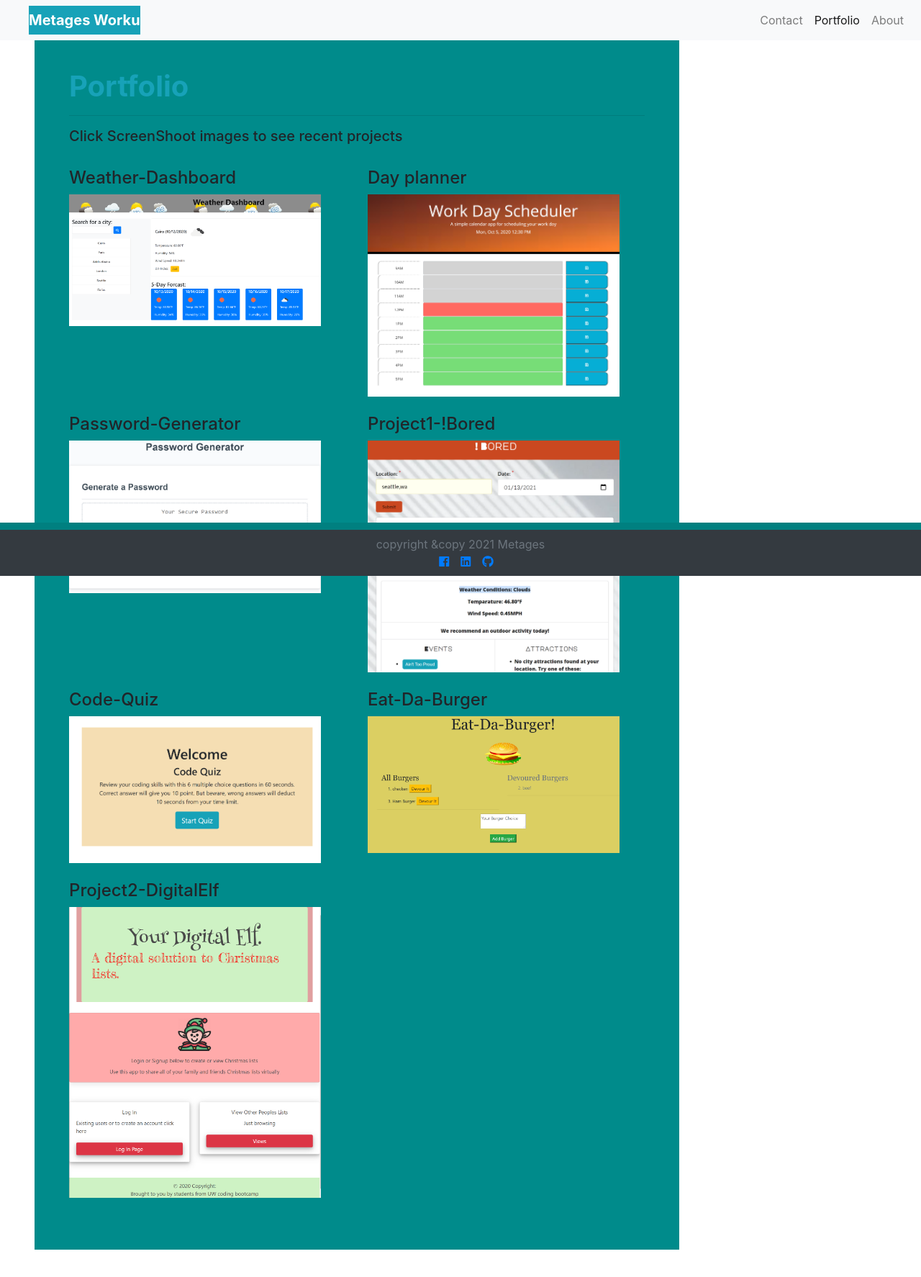
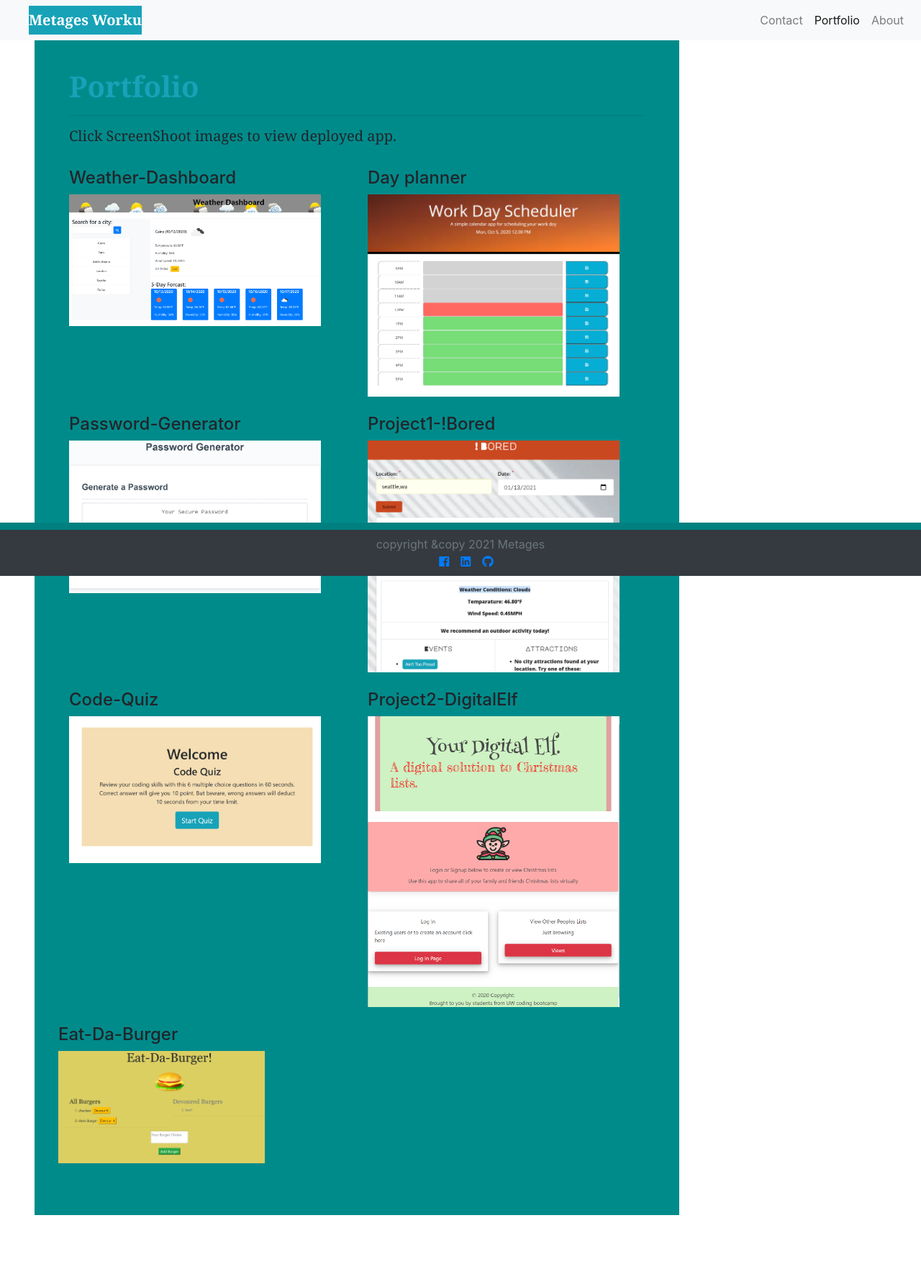
Before and after one commit to Mgithub89/react-portfolio, a React (Create React App) app: page /portfolio in a window 1280 px wide. Shown: the top 1774 px of the page at 72% size. After the commit the page ends 1736 px from the top, so only its background shows below. Built offline with nearby package versions, Linux system fonts and the light colour scheme.

Commit message:
add recent projects to portfolio page

```diff
--- a/src/components/AboutPage/Index.js
+++ b/src/components/AboutPage/Index.js
@@ -33,7 +33,7 @@ export default function Index() {
                         <hr />
                     </div>
                 </header>
-                <div className=" row mx-2">
+                <div className=" row mx-2" style={{ fontFamily: "Georgia,serif" }}>
                     <div className="col-xs-10 col-md-8 bg-white">
                         <img id="metages" className="float-left p-3" src="Assets/images/20200909_115942.png" alt="my-picture" />
                         {/* <h4>Hello! My Name is Metages Worku</h4> */}
@@ -42,7 +42,7 @@ export default function Index() {
                         good at working with a team and communicating effectively in problem solving and known for being
                         detail-oriented. As a new developer I believe in updating myself with the latest technologies
                         trending in the industry and i enjoy learning new skills.
-                </p>
+                         </p>
 
                         <p>Please visit my <Link to="./portfolio">portfolio page</Link> to see recent projects.</p>
                         <a href="./Assets/resume.pdf">My resume</a>
--- a/src/components/AboutPage/style.css
+++ b/src/components/AboutPage/style.css
@@ -7,7 +7,7 @@
     justify-content: center;
 }
 
-.figure-img {
+/* .figure-img {
     height: 350px;
     width: 350px;
-}
+} */
--- a/src/components/PortfolioPage/portfolio.js
+++ b/src/components/PortfolioPage/portfolio.js
@@ -3,13 +3,13 @@ import "./style.css";
 
 export default function portfolio() {
     return (
-        <div>
+
         <main class="container m-5 p-5" id="portfolio" >
             <div class="row">
                 <div class="col">
                     <h1 class="text-info font-weight-bold">Portfolio</h1>
                     <hr />
-                        <h5>Click ScreenShoot images to see recent projects</h5>
+                    <h5>Click ScreenShoot images to view deployed app.</h5>
                     <br />
                 </div>
             </div>
@@ -61,7 +61,19 @@ export default function portfolio() {
                         </a>
                     </figure>
                 </div>
+
+
                 <div class="col-lg-6">
+                    <figure class="figure">
+                        <h4>Project2-DigitalElf</h4>
+                        <a href="https://fast-anchorage-28495.herokuapp.com/" class="streched-link" target="-blank">
+                            <img src="Assets/images/Project2.PNG" class="figure-img img-fluid pro" alt="image5" />
+                        </a>
+                    </figure>
+                </div>
+
+                <div class="row">
+                    <div class="col-lg-10">
                         <figure class="figure">
                             <h4>Eat-Da-Burger</h4>
                             <a href="https://evening-dawn-38535.herokuapp.com/" class="streched-link" target="-blank">
@@ -70,17 +82,9 @@ export default function portfolio() {
                         </figure>
                     </div>
                 </div>
-                <div class="row">
-                    <div class="col-lg-6">
-                        <figure class="figure">
-                            <h4>Project2-DigitalElf</h4>
-                            <a href="https://fast-anchorage-28495.herokuapp.com/" class="streched-link" target="-blank">
-                                <img src="Assets/images/Project2.PNG" class="figure-img img-fluid pro" alt="image5" />
-                            </a>
-                        </figure>
             </div>
-                </div>
+
         </main>
-        </div>
+
     )
 }
--- a/src/components/PortfolioPage/style.css
+++ b/src/components/PortfolioPage/style.css
@@ -11,3 +11,9 @@
     height: 350px;
     width: 350px;
 }
+
+h1,
+.navbar-brand,
+h5 {
+    font-family: Georgia,serif
+}
```
Lines whose indentation alone changed are shown as unchanged.
